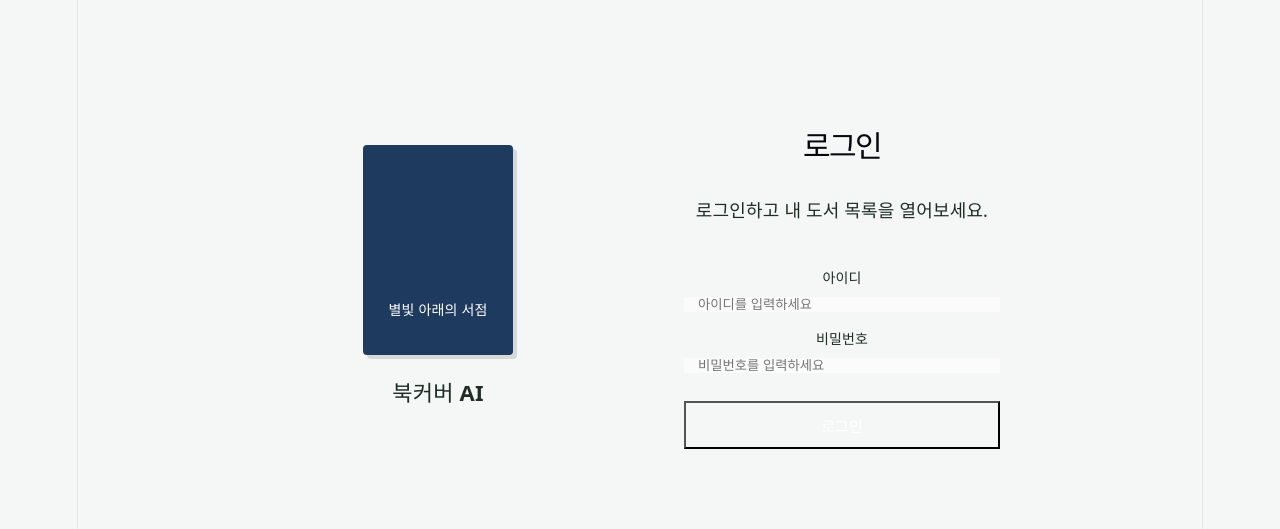
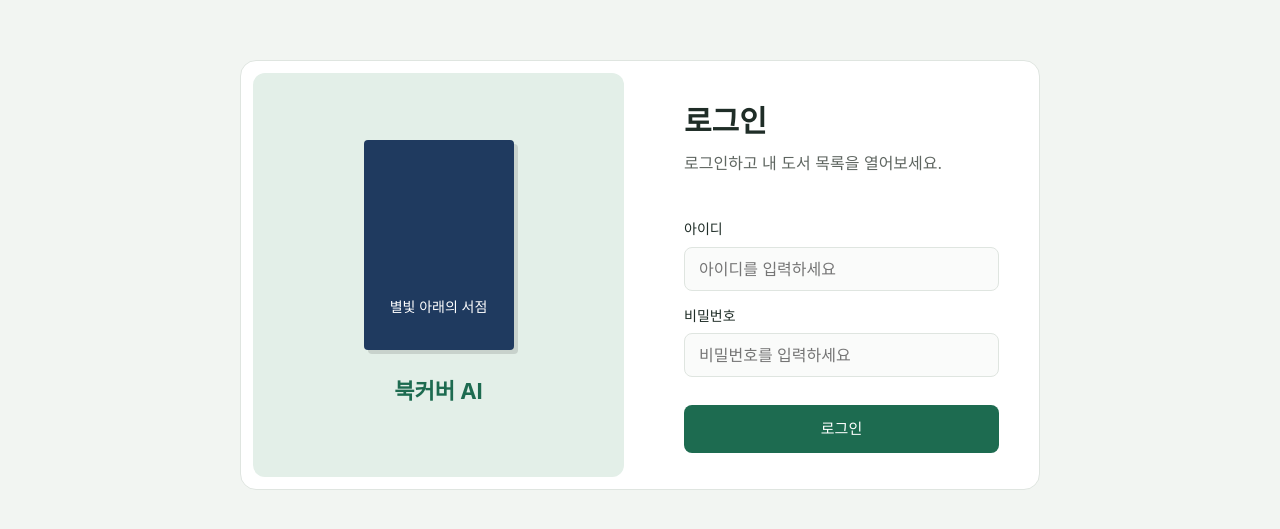
Before and after one commit to gusdnr205/miniproject_4, a React (Vite) app: page / in a window 1280 px wide. Shown: the part 125-654 px from the top of the page. Built offline with nearby package versions, Linux system fonts and the light colour scheme; no server answers.

Commit message:
Update index.css

```diff
--- a/src/index.css
+++ b/src/index.css
@@ -1,111 +1,93 @@
+/* src/index.css — 전역 변수 + 리셋 */
 :root {
-  --text: #6b6375;
-  --text-h: #08060d;
-  --bg: #fff;
-  --border: #e5e4e7;
-  --code-bg: #f4f3ec;
-  --accent: #aa3bff;
-  --accent-bg: rgba(170, 59, 255, 0.1);
-  --accent-border: rgba(170, 59, 255, 0.5);
-  --social-bg: rgba(244, 243, 236, 0.5);
-  --shadow:
-    rgba(0, 0, 0, 0.1) 0 10px 15px -3px, rgba(0, 0, 0, 0.05) 0 4px 6px -2px;
+  /* 색상 */
+  --color-primary: #1d6b50;        /* 버튼, 로고 */
+  --color-primary-dark: #15523d;   /* hover */
+  --color-primary-light: #e3efe8;  /* 선택된 메뉴, 장르 배지, 키워드 칩 */
+  --color-danger: #a33a2a;         /* 삭제, 오류 */
+  --color-bg: #f2f5f2;             /* 페이지 배경 */
+  --color-card: #ffffff;
+  --color-text: #1f2a24;           /* 본문 */
+  --color-sub: #5f6661;            /* 날짜, 보조 문구 */
+  --color-border: #dfe5e0;
 
-  --sans: system-ui, 'Segoe UI', Roboto, sans-serif;
-  --heading: system-ui, 'Segoe UI', Roboto, sans-serif;
-  --mono: ui-monospace, Consolas, monospace;
+  /* 크기 */
+  --radius: 12px;
+  --radius-sm: 8px;
+  --shadow: 0 2px 8px rgba(0, 0, 0, 0.06);
+  --gap: 16px;
+  --max-width: 1100px;
+  --touch: 44px;                   /* 버튼 최소 높이 */
 
-  font: 18px/145% var(--sans);
-  letter-spacing: 0.18px;
-  color-scheme: light dark;
-  color: var(--text);
-  background: var(--bg);
-  font-synthesis: none;
-  text-rendering: optimizeLegibility;
-  -webkit-font-smoothing: antialiased;
-  -moz-osx-font-smoothing: grayscale;
-
-  @media (max-width: 1024px) {
-    font-size: 16px;
-  }
+  /* 폰트 */
+  --font: "Pretendard", "Noto Sans KR", -apple-system, sans-serif;
 }
 
-@media (prefers-color-scheme: dark) {
-  :root {
-    --text: #9ca3af;
-    --text-h: #f3f4f6;
-    --bg: #16171d;
-    --border: #2e303a;
-    --code-bg: #1f2028;
-    --accent: #c084fc;
-    --accent-bg: rgba(192, 132, 252, 0.15);
-    --accent-border: rgba(192, 132, 252, 0.5);
-    --social-bg: rgba(47, 48, 58, 0.5);
-    --shadow:
-      rgba(0, 0, 0, 0.4) 0 10px 15px -3px, rgba(0, 0, 0, 0.25) 0 4px 6px -2px;
-  }
+*,
+*::before,
+*::after {
+  box-sizing: border-box;
+}
 
-  #social .button-icon {
-    filter: invert(1) brightness(2);
-  }
+html,
+body {
+  margin: 0;
+  padding: 0;
 }
 
 body {
+  font-family: var(--font);
+  font-size: 16px;
+  line-height: 1.6;
+  color: var(--color-text);
+  background: var(--color-bg);
+  -webkit-font-smoothing: antialiased;
+}
+
+h1, h2, h3, h4, p, ul, ol {
   margin: 0;
 }
 
-#root {
-  width: 1126px;
-  max-width: 100%;
-  margin: 0 auto;
-  text-align: center;
-  border-inline: 1px solid var(--border);
-  min-height: 100svh;
-  display: flex;
-  flex-direction: column;
-  box-sizing: border-box;
+ul, ol {
+  padding: 0;
+  list-style: none;
 }
 
-h1,
-h2 {
-  font-family: var(--heading);
-  font-weight: 500;
-  color: var(--text-h);
+a {
+  color: inherit;
+  text-decoration: none;
 }
 
-h1 {
-  font-size: 56px;
-  letter-spacing: -1.68px;
-  margin: 32px 0;
-  @media (max-width: 1024px) {
-    font-size: 36px;
-    margin: 20px 0;
-  }
-}
-h2 {
-  font-size: 24px;
-  line-height: 118%;
-  letter-spacing: -0.24px;
-  margin: 0 0 8px;
-  @media (max-width: 1024px) {
-    font-size: 20px;
-  }
-}
-p {
-  margin: 0;
+img {
+  display: block;
+  max-width: 100%;
 }
 
-code,
-.counter {
-  font-family: var(--mono);
-  display: inline-flex;
-  border-radius: 4px;
-  color: var(--text-h);
+button,
+input,
+textarea,
+select {
+  font: inherit;
+  color: inherit;
 }
 
-code {
-  font-size: 15px;
-  line-height: 135%;
-  padding: 4px 8px;
-  background: var(--code-bg);
+button {
+  cursor: pointer;
+  border: none;
+  background: none;
 }
+
+button:disabled {
+  cursor: not-allowed;
+  opacity: 0.6;
+}
+
+/* 키보드 이동 시 포커스 표시 */
+:focus-visible {
+  outline: 2px solid var(--color-primary-dark);
+  outline-offset: 2px;
+}
+
+#root {
+  min-height: 100vh;
+}
```
